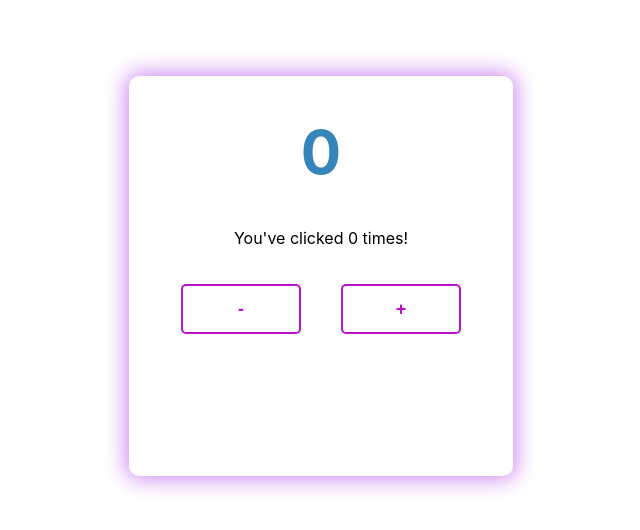
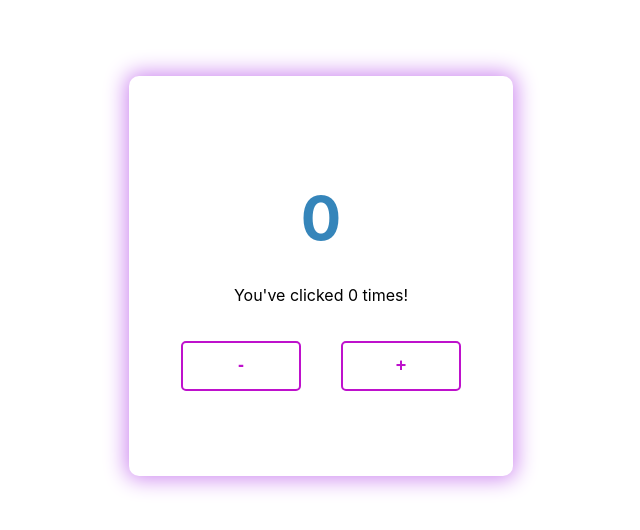
Before and after one commit to cayleatopolski/counter, a React (Create React App) app: page / in a window 1280 px wide. Shown: the part 124-654 px from the top of the page, without its empty margins (319-959 px from the left). Built offline with nearby package versions, Linux system fonts and the light colour scheme.

Commit message:
Centered counter content.

```diff
--- a/src/components/button/button.module.css
+++ b/src/components/button/button.module.css
@@ -20,6 +20,6 @@
 .btn:hover {
   border-color: #11ccbe;
   color: #11ccbe;
-  background-color: rgba(17, 204, 190, 0.5);
+  background-color: rgba(17, 204, 190, 0.2);
   cursor: pointer;
 }
--- a/src/components/counter/Counter.js
+++ b/src/components/counter/Counter.js
@@ -26,12 +26,12 @@ const Counter = () => {
 
   return (
     <div className={styles.counterWrapper}>
-      <div>
-        <h1 className={styles.counter} style={{ color: color }}>
-          {count}
-        </h1>
-        <p>You've clicked {totalCount} times!</p>
-      </div>
+      {/* <div> */}
+      <h1 className={styles.counter} style={{ color: color }}>
+        {count}
+      </h1>
+      <p>You've clicked {totalCount} times!</p>
+      {/* </div> */}
       <div>
         <Button onClick={() => subtract()}>-</Button>
         <Button onClick={() => add()}>+</Button>
--- a/src/components/counter/counter.module.css
+++ b/src/components/counter/counter.module.css
@@ -1,6 +1,7 @@
 .counterWrapper {
   display: flex;
   flex-direction: column;
+  justify-content: center;
   text-align: center;
   width: 80vw;
   height: 50vh;
@@ -16,6 +17,7 @@
 
 .counter {
   font-size: 60px;
+  margin-bottom: 15px;
 }
 
 @media only screen and (min-width: 768px) {
```
